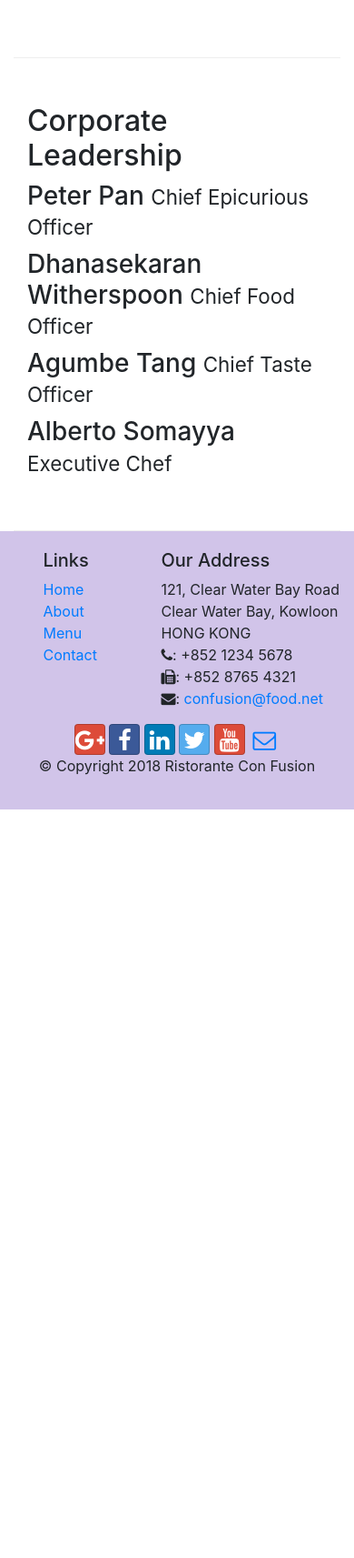
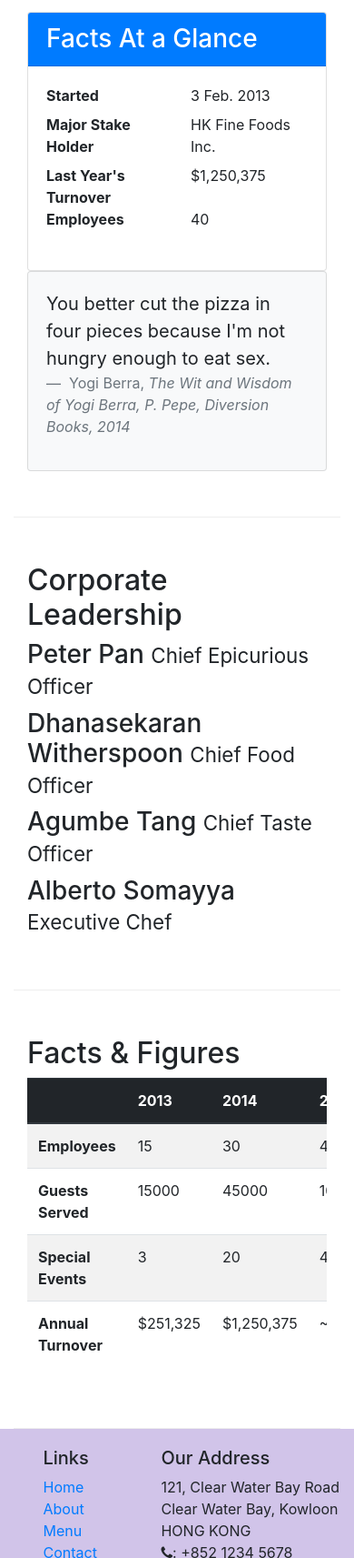
Before and after one commit to EngFatmaLazim/conFusion, a website: page aboutus.html in a window 390 px wide. Shown: the part 1037-2750 px from the top of the page at 91% size. Before the commit the page ends 1927 px from the top, so only its background shows below. Drawn offline with nearby package versions, Linux system fonts and the light colour scheme.

Commit message:
Tables and Cards

```diff
--- a/aboutus.html
+++ b/aboutus.html
@@ -66,7 +66,34 @@
                 <p>Started in 2010, Ristorante con Fusion quickly established itself as a culinary icon par excellence in Hong Kong. With its unique brand of world fusion cuisine that can be found nowhere else, it enjoys patronage from the A-list clientele in Hong Kong.  Featuring four of the best three-star Michelin chefs in the world, you never know what will arrive on your plate the next time you visit us.</p>
                 <p>The restaurant traces its humble beginnings to <em>The Frying Pan</em>, a successful chain started by our CEO, Mr. Peter Pan, that featured for the first time the world's best cuisines in a pan.</p>
             </div>
-            <div>
+
+            <div class="col-sm">
+                <div class="card">
+                    <h3 class="card-header bg-primary text-white">Facts At a Glance</h3>
+                    <div class="card-body">
+                        <dl class="row">
+                            <dt class="col-6">Started</dt>
+                            <dd class="col-6">3 Feb. 2013</dd>
+                            <dt class="col-6">Major Stake Holder</dt>
+                            <dd class="col-6">HK Fine Foods Inc.</dd>
+                            <dt class="col-6">Last Year's Turnover</dt>
+                            <dd class="col-6">$1,250,375</dd>
+                            <dt class="col-6">Employees</dt>
+                            <dd class="col-6">40</dd>
+                        </dl>
+                    </div>
+                </div>
+            </div>
+            <div class="col-12">
+                <div class="card card-body bg-light">
+                    <blockquote class="blockquote">
+                        <p class="mb-0">You better cut the pizza in four pieces because I'm not hungry enough to eat sex.</p>
+                        <footer class="blockquote-footer"> Yogi Berra,
+                            <cite title="Source Title">The Wit and Wisdom of Yogi Berra, P. Pepe, Diversion Books, 2014</cite>
+                        </footer>
+
+                    </blockquote>
+                </div>
             </div>
         </div>
 
@@ -85,6 +112,53 @@
             </div>
        </div>
 
+       <div class="row row-content">
+           <div class="col-12 col-sm-9">
+                <h2>Facts &amp; Figures</h2>
+                <div class="table-responsive">
+                    <table class="table table-striped">
+                        <thead class="thead-dark">
+                            <tr>
+                                <th>&nbsp;</th>
+                                <th>2013</th>
+                                <th>2014</th>
+                                <th>2015</th>
+                            </tr>
+                        </thead>
+                        <tbody>
+                            <tr>
+                                <th>Employees</th>
+                                <td>15</td>
+                                <td>30</td>
+                                <td>40</td>
+                            </tr>
+                            <tr>
+                                <th>Guests Served</th>
+                                <td>15000</td>
+                                <td>45000</td>
+                                <td>100,000</td>
+                            </tr>
+                            <tr>
+                                <th>Special Events</th>
+                                <td>3</td>
+                                <td>20</td>
+                                <td>45</td>
+                            </tr>
+                            <tr>
+                                <th>Annual Turnover</th>
+                                <td>$251,325</td>
+                                <td>$1,250,375</td>
+                                <td>~$3,000,000</td>
+                            </tr>
+                        </tbody>
+                    </table>
+                </div>
+           </div>
+           <div class="col-12 col-sm-3">
+
+           </div>
+
+       </div>
     </div>
 
     <footer class="footer">
```
Also changed, not shown: contactus.html (+1 -1 lines).
